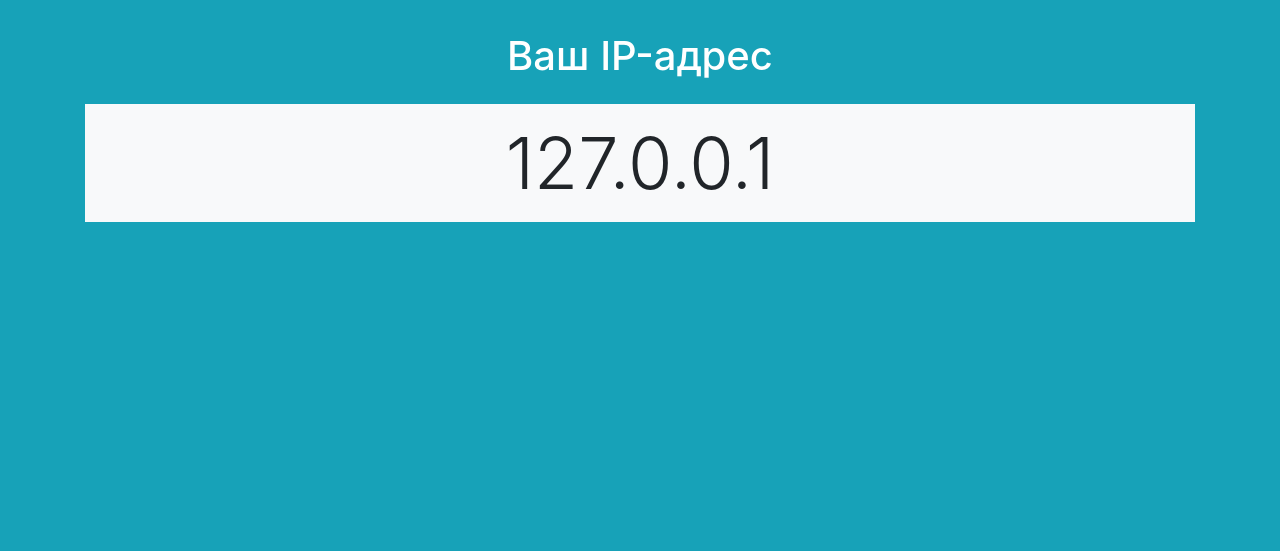
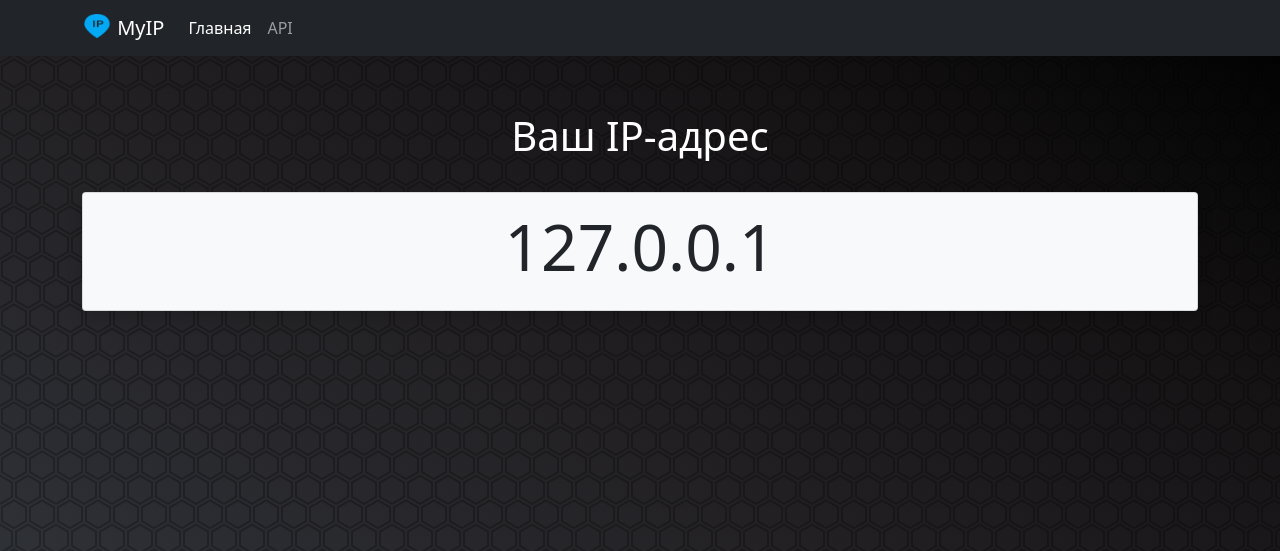
Before and after one commit to devmanorg/myip-multi-framework, a Flask app: page / in a window 1280 px wide. Shown: the top 551 px of the page. Run offline with Flask 2, Linux system fonts and the light colour scheme.

Commit message:
Add images to static

```diff
--- a/flask_project/templates/index.html
+++ b/flask_project/templates/index.html
@@ -1,17 +1,46 @@
 <!doctype html>
-<html lang="ru">
+<html lang="ru" class="h-100">
   <head>
     <meta charset="utf-8">
-    <meta name="viewport" content="width=device-width, initial-scale=1, shrink-to-fit=no">
-    <link rel="stylesheet" href="https://cdn.jsdelivr.net/npm/bootstrap@4.6.0/dist/css/bootstrap.min.css" integrity="sha384-B0vP5xmATw1+K9KRQjQERJvTumQW0nPEzvF6L/Z6nronJ3oUOFUFpCjEUQouq2+l" crossorigin="anonymous">
+    <meta name="viewport" content="width=device-width, initial-scale=1">
+    <link href="https://cdn.jsdelivr.net/npm/bootstrap@5.0.0-beta3/dist/css/bootstrap.min.css" rel="stylesheet" integrity="sha384-eOJMYsd53ii+scO/bJGFsiCZc+5NDVN2yr8+0RDqr0Ql0h+rP48ckxlpbzKgwra6" crossorigin="anonymous">
     <title>Узнать IP адрес</title>
+    <style type="text/css">
+      body {
+        background-color: #343a40;
+        background-image: url("/static/background.svg"), linear-gradient(to right top, #343a40, #2b2c31, #211f22, #151314, #000000);
+      }
+    </style>
   </head>
-  <body class="bg-info">
+  <body>
+    <nav class="navbar navbar-expand-lg navbar-dark bg-dark">
+      <div class="container">
+        <a class="navbar-brand" href="/">
+          <img src="/static/logo.png" alt="" width="30" height="24" class="d-inline-block align-text-top">
+          MyIP
+        </a>
+        <button class="navbar-toggler" type="button" data-bs-toggle="collapse" data-bs-target="#navbarNav" aria-controls="navbarNav" aria-expanded="false" aria-label="Toggle navigation">
+          <span class="navbar-toggler-icon"></span>
+        </button>
+        <div class="collapse navbar-collapse" id="navbarNav">
+          <ul class="navbar-nav">
+            <li class="nav-item">
+              <a class="nav-link active" aria-current="page" href="/">Главная</a>
+            </li>
+            <li class="nav-item">
+              <a class="nav-link" href="/api/ip/">API</a>
+            </li>
+          </ul>
+        </div>
+      </div>
+    </nav>
+
     <div class="container">
-      <h1 class="text-white text-center mx-auto p-2 mt-4 mb-3">Ваш IP-адрес</h1>
-      <div class="bg-light card-block mx-auto">
+      <h1 class="text-white text-center mx-auto p-2 mt-5 mb-4">Ваш IP-адрес</h1>
+      <div class="bg-light card mx-auto shadow">
         <h1 class="display-3 text-center p-3">{{ip_address}}</h1>
       </div>
     </div>
+    <script src="https://cdn.jsdelivr.net/npm/bootstrap@5.0.0-beta3/dist/js/bootstrap.bundle.min.js" integrity="sha384-JEW9xMcG8R+pH31jmWH6WWP0WintQrMb4s7ZOdauHnUtxwoG2vI5DkLtS3qm9Ekf" crossorigin="anonymous"></script>
   </body>
 </html>
```
Also changed, not shown: static/background.svg (added), static/logo.png (added).
